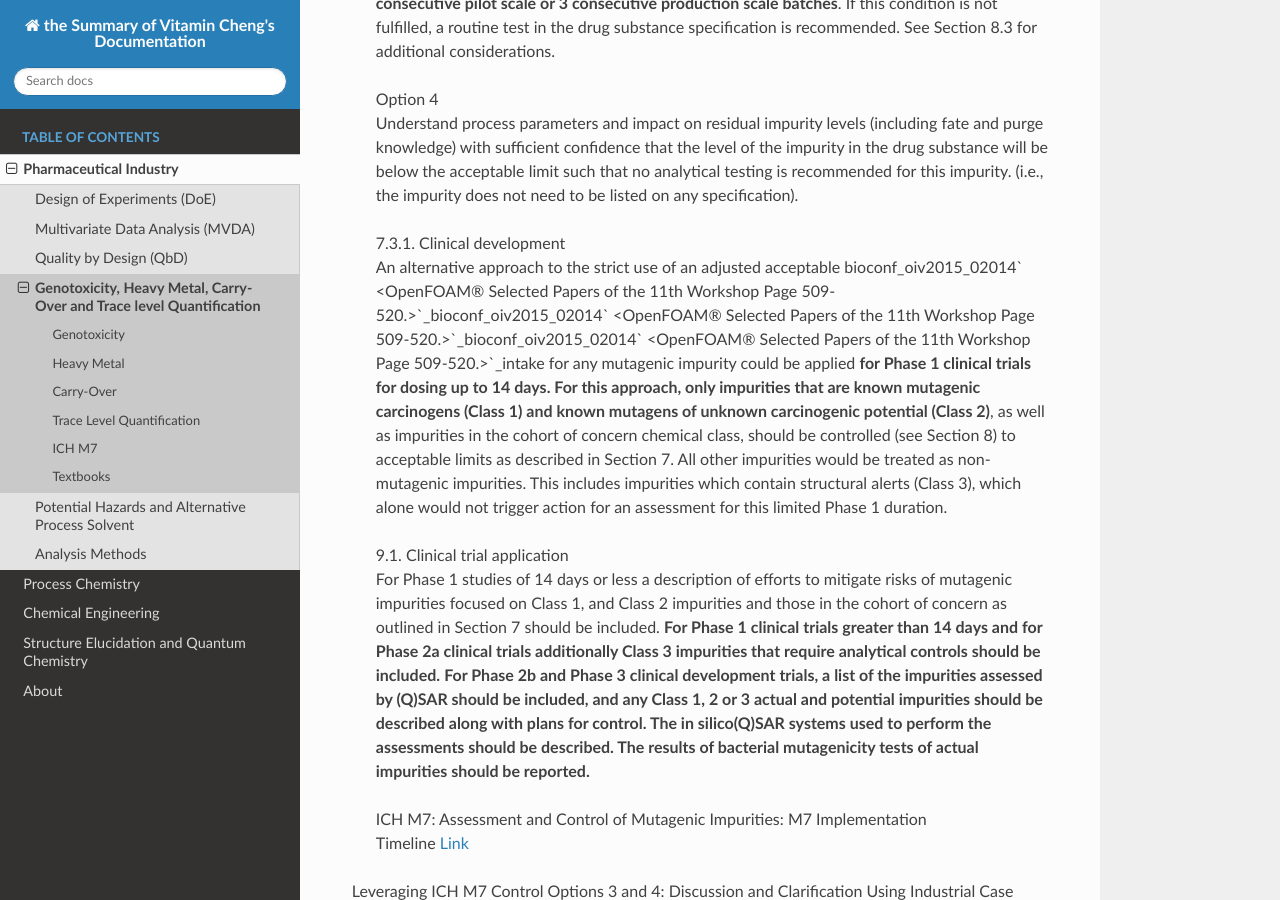
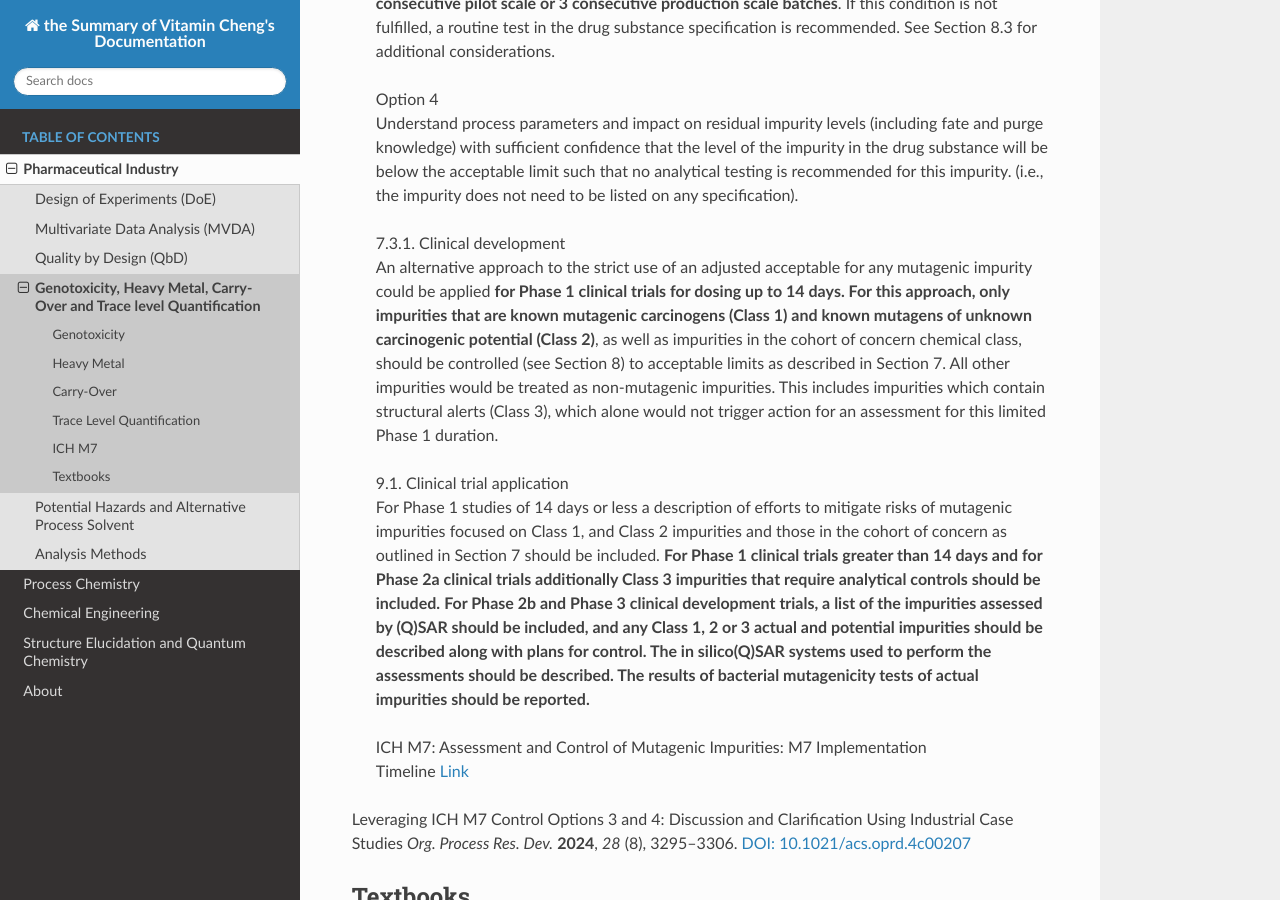
Before and after one commit to vitamincheng/summary, a Sphinx documentation site: the page built from source/CH1/Section5.rst, in a window 1280 px wide and 900 px high, scrolled down 5741 px. Built offline with Sphinx 7.4.7 and the Read the Docs theme 3.1.0, drawn with Linux system fonts in a browser that asks for light colours.

Commit message:
fixed ich m7 bugs

```diff
--- a/source/CH1/Section5.rst
+++ b/source/CH1/Section5.rst
@@ -321,10 +321,6 @@ ICH M7
 
  | 7.3.1. Clinical development
  | An alternative approach to the strict use of an adjusted acceptable
-   bioconf_oiv2015_02014` <OpenFOAM® Selected Papers of the 11th
-   Workshop Page 509-520.>`_bioconf_oiv2015_02014` <OpenFOAM® Selected
-   Papers of the 11th Workshop Page 509-520.>`_bioconf_oiv2015_02014`
-   <OpenFOAM® Selected Papers of the 11th Workshop Page 509-520.>`_intake
    for any mutagenic impurity could be applied **for Phase 1
    clinical trials for dosing up to 14 days. For this approach, only
    impurities that are known mutagenic carcinogens (Class 1) and known
```
